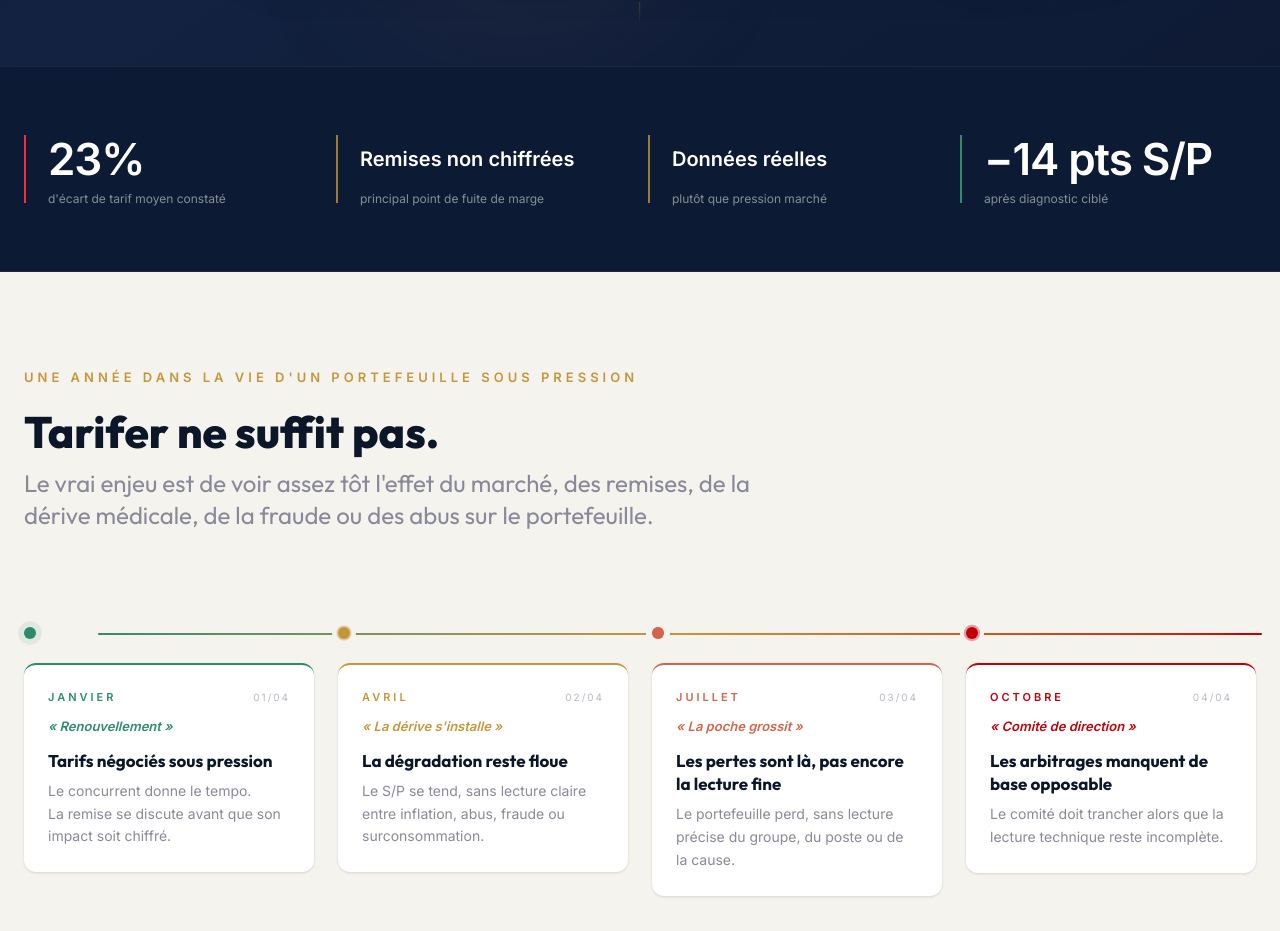
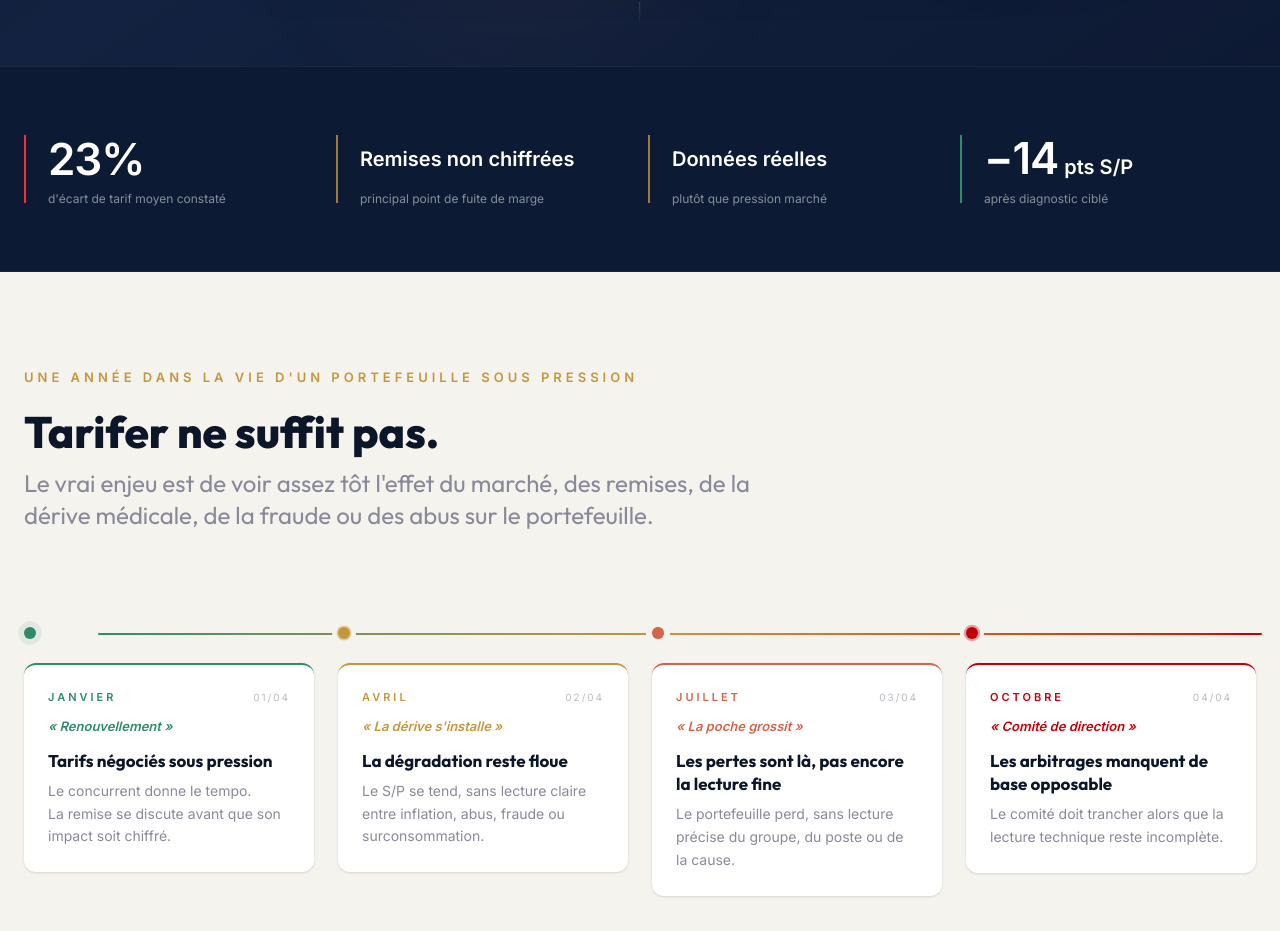
Before and after one commit to sidickgoldman/SiteWeb_PrimeActuaire, a Next.js app: page / in a window 1280 px wide. Shown: the part 791-1722 px from the top of the page. Built offline with nearby package versions, Linux system fonts and the light colour scheme.

Commit message:
design: StatBar Home - split numeric/suffix font size comme Plateforme

```diff
--- a/src/components/StatBar.tsx
+++ b/src/components/StatBar.tsx
@@ -33,15 +33,24 @@ export default function StatBar() {
               <span className={`absolute left-0 top-1 bottom-1 w-[2px] ${barColors[i]}`} />
 
               <div className="h-14 flex items-center">
-                <p
-                  className={`font-[var(--font-heading)] font-extrabold whitespace-nowrap leading-none text-white ${
-                    isNumeric
-                      ? "text-4xl lg:text-[2.75rem] tracking-tight"
-                      : "text-[1.1rem] lg:text-[1.25rem]"
-                  }`}
-                >
-                  {s.value}
-                </p>
+                {(() => {
+                  const numMatch = isNumeric ? s.value.match(/^([-\d%+\u2212]+)\s(.+)$/) : null;
+                  if (numMatch) {
+                    return (
+                      <p className="font-[var(--font-heading)] font-extrabold leading-none text-white">
+                        <span className="text-4xl lg:text-[2.75rem] tracking-tight">{numMatch[1]}</span>
+                        <span className="text-[1.1rem] lg:text-[1.25rem] ml-1.5">{numMatch[2]}</span>
+                      </p>
+                    );
+                  }
+                  return (
+                    <p className={`font-[var(--font-heading)] font-extrabold whitespace-nowrap leading-none text-white ${
+                      isNumeric ? "text-4xl lg:text-[2.75rem] tracking-tight" : "text-[1.1rem] lg:text-[1.25rem]"
+                    }`}>
+                      {s.value}
+                    </p>
+                  );
+                })()}
               </div>
               <p className="text-[12px] text-white/50 leading-snug mt-1">
                 {s.label}
```
